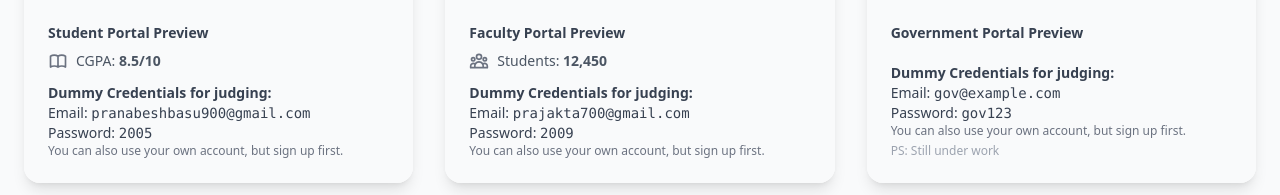
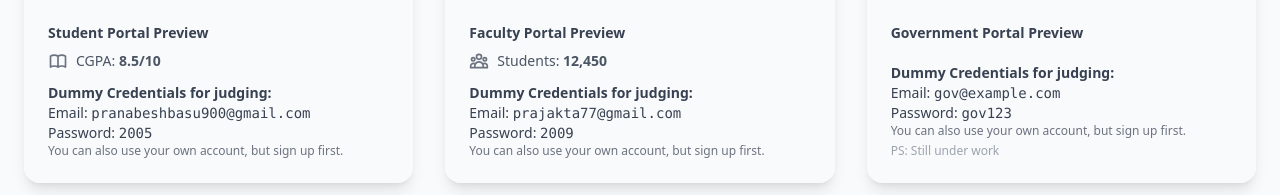
Before and after one commit to PranabeshBasu/UNIFOLIO_PROJECT, a React (Vite) app in the folder FRONTEND/: page / in a window 1280 px wide. Shown: the part 1174-1369 px from the top of the page. Built offline with nearby package versions, Linux system fonts and the light colour scheme.

Commit message:
Last commit

```diff
--- a/FRONTEND/src/components/LandingPage/Portals.jsx
+++ b/FRONTEND/src/components/LandingPage/Portals.jsx
@@ -173,7 +173,7 @@ const Portals = () => {
             passPlaceholder="Password"
             previewData={[{ icon: <TotalStudentsIcon />, label: "Students", value: "12,450" }]}
             onLogin={({ email, password, setError }) => loginAndGo({ email, password, role: "faculty", setError })}
-            dummyCredentials={{ email: "prajakta700@gmail.com", password: "2009" }}
+            dummyCredentials={{ email: "prajakta77@gmail.com", password: "2009" }}
           />
 
           <PortalCard
```
